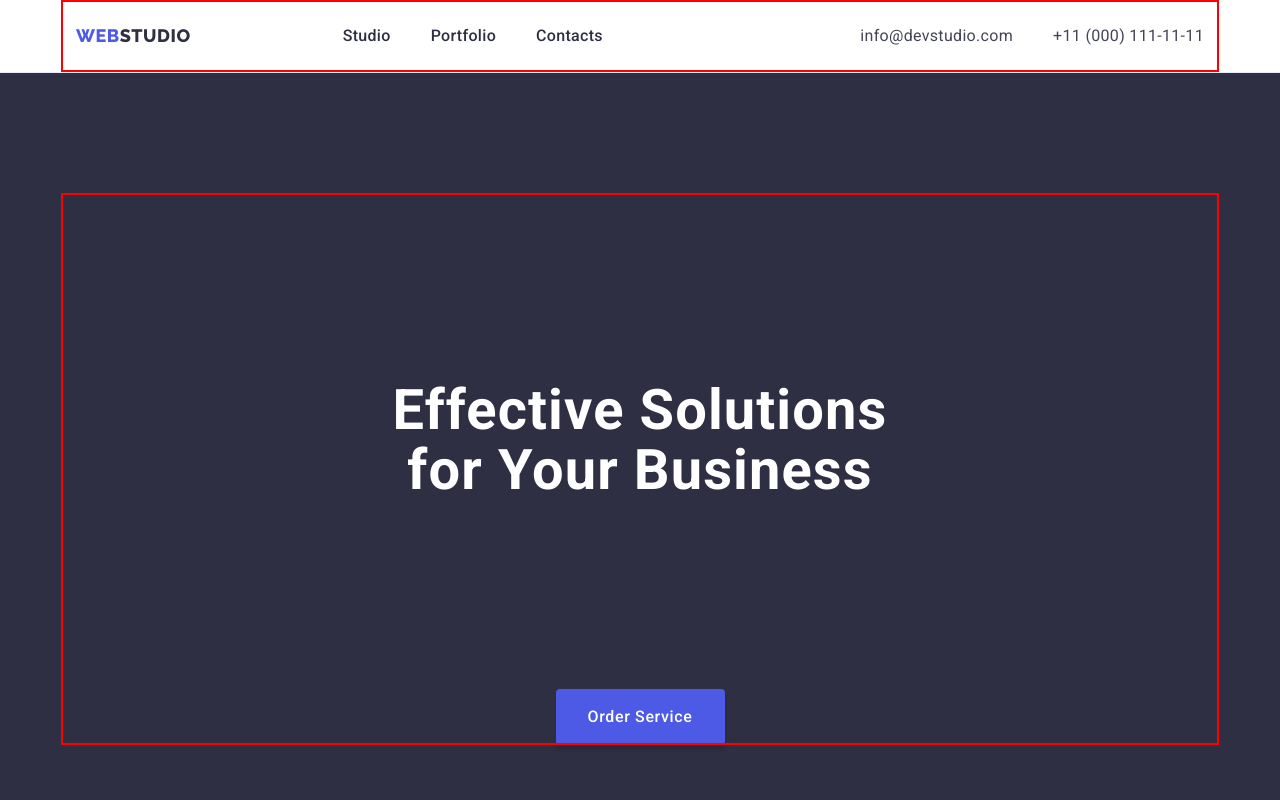
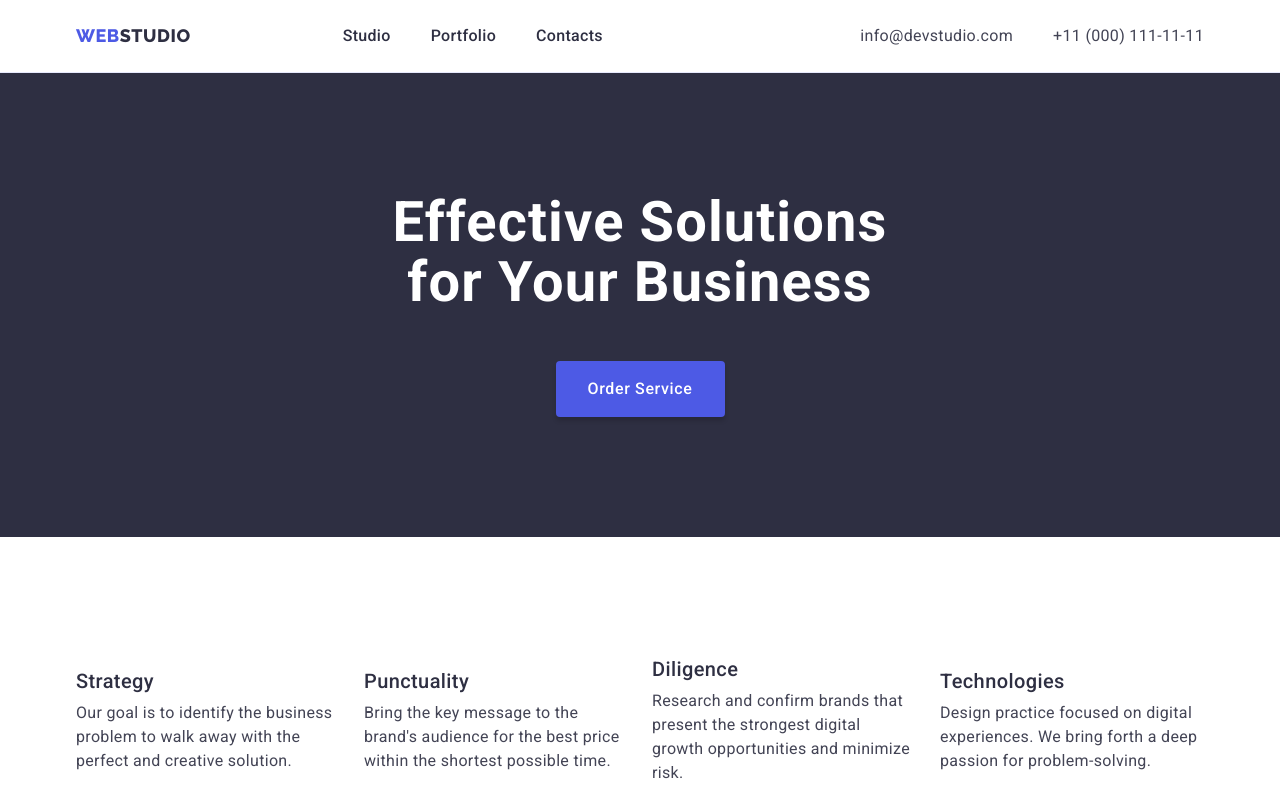
Before and after one commit to Shephard010/goit-markup-hw-03, a plain HTML site: page index.html in a window 1280 px wide. Shown: the top 800 px of the page. Drawn offline with nearby package versions, Linux system fonts and the light colour scheme.

Commit message:
hm3 v.1.3

```diff
--- a/css/styles.css
+++ b/css/styles.css
@@ -80,15 +80,15 @@ body {
   clip: rect(0 0 0 0);
   overflow: hidden;
 }
-.section:not(:last-child) {
+.section {
   padding: 120px 0;
 }
 .container {
   width: 1158px;
   margin: 0 auto;
   padding: 0 15px;
-  outline: 2px solid red;
-  outline-offset: -2px;
+  /* outline: 2px solid red;
+  outline-offset: -2px; */
 }
 .link {
   text-decoration: none;
@@ -261,7 +261,7 @@ body {
 .main-hero-title {
   max-width: 496px;
   margin: auto;
-  padding: 188px 0;
+  margin-bottom: 48px;
 }
 .main-hero-btn {
   display: block;
@@ -287,7 +287,6 @@ body {
   background-color: var(--color-cloud);
 }
 .main-team-title {
-  padding-top: 120px;
 }
 .main-team-img {
   margin-bottom: 32px;
@@ -295,7 +294,6 @@ body {
 .main-team-list {
   flex-wrap: wrap;
   gap: 24px;
-  padding-bottom: 120px;
 }
 .main-team-item {
   background-color: var(--color-white);
@@ -370,4 +368,5 @@ body {
 .row-text-container {
   padding: 32px 16px;
   border: 1px solid #e7e9fc;
+  border-top: none;
 }
```
